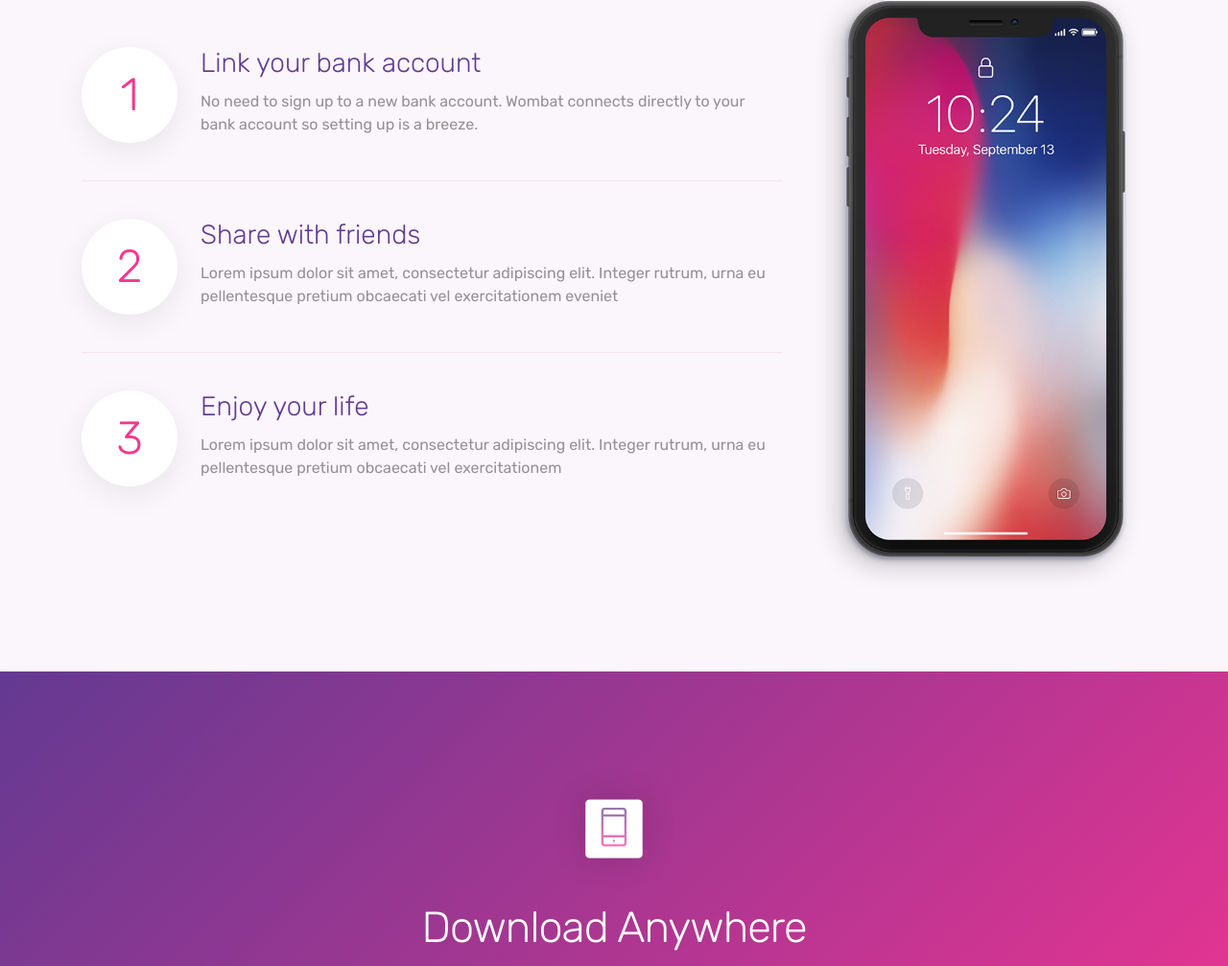
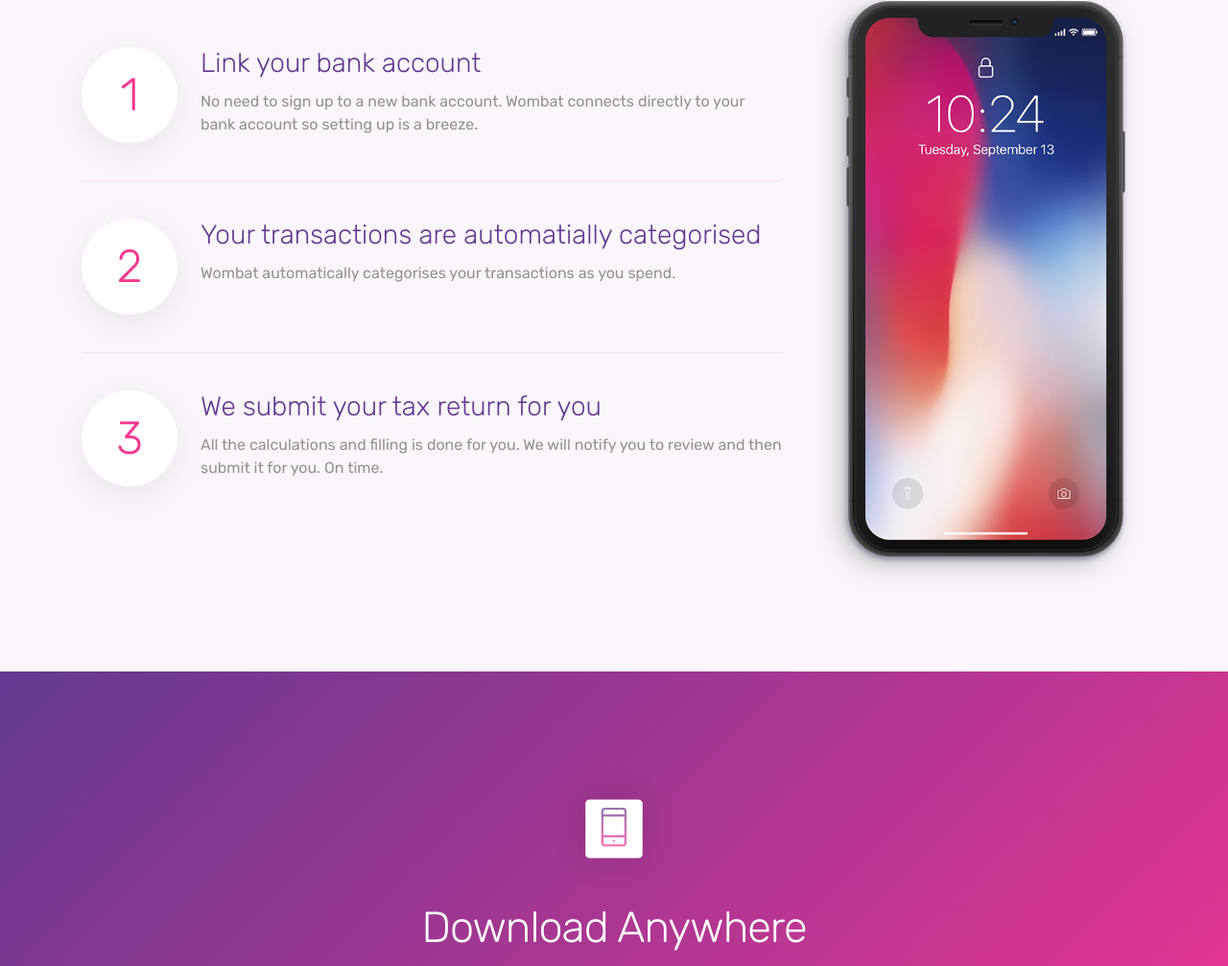
Before and after one commit to trywombat/wombat, a plain HTML site: page index.html in a window 1280 px wide. Shown: the part 1011-2018 px from the top of the page at 96% size. Drawn offline with Linux system fonts and the light colour scheme.

Commit message:
Update index.html
Copy for feature section

```diff
--- a/index.html
+++ b/index.html
@@ -143,15 +143,15 @@ URI     : https://colorlib.com
                         <li class="media my-4">
                             <div class="circle-icon mr-4">2</div>
                             <div class="media-body">
-                                <h5>Share with friends</h5>
-                                <p>Lorem ipsum dolor sit amet, consectetur adipiscing elit. Integer rutrum, urna eu pellentesque pretium obcaecati vel exercitationem eveniet</p>
+                                <h5>Your transactions are automatially categorised</h5>
+                                <p>Wombat automatically categorises your transactions as you spend.</p>
                             </div>
                         </li>
                         <li class="media">
                             <div class="circle-icon mr-4">3</div>
                             <div class="media-body">
-                                <h5>Enjoy your life</h5>
-                                <p>Lorem ipsum dolor sit amet, consectetur adipiscing elit. Integer rutrum, urna eu pellentesque pretium obcaecati vel exercitationem </p>
+                                <h5>We submit your tax return for you</h5>
+                                <p>All the calculations and filling is done for you. We will notify you to review and then submit it for you. On time.</p>
                             </div>
                         </li>
                     </ul>
```
